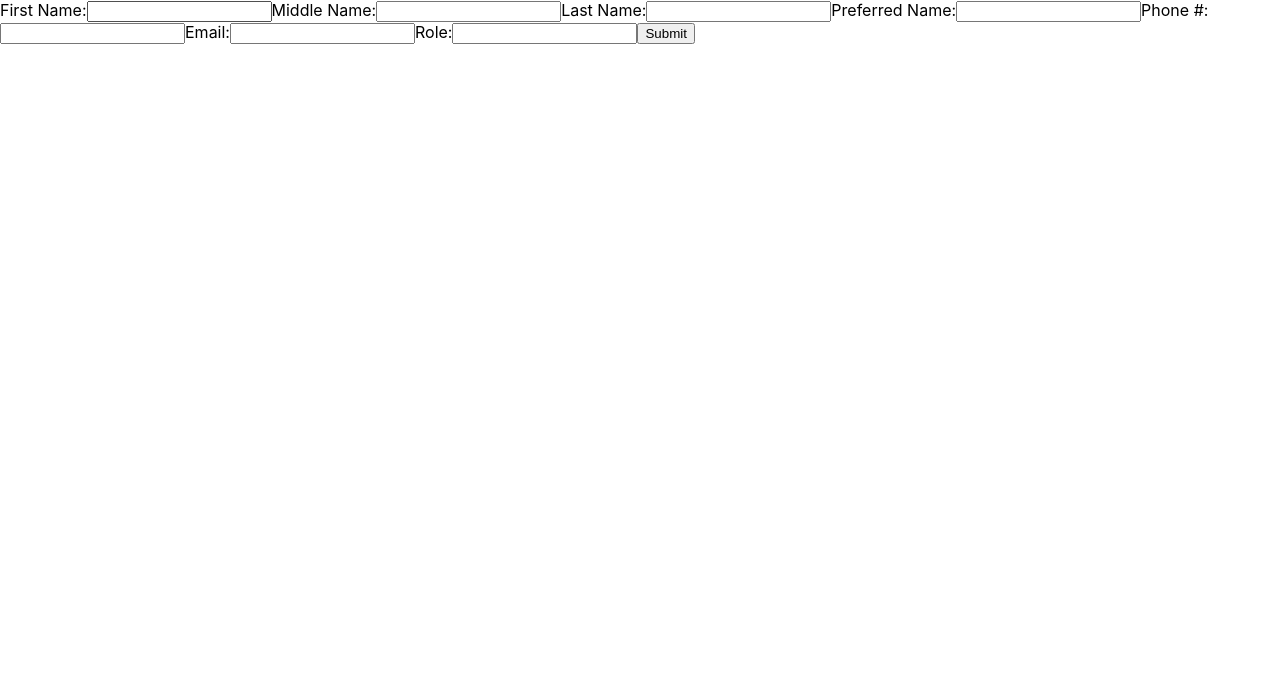
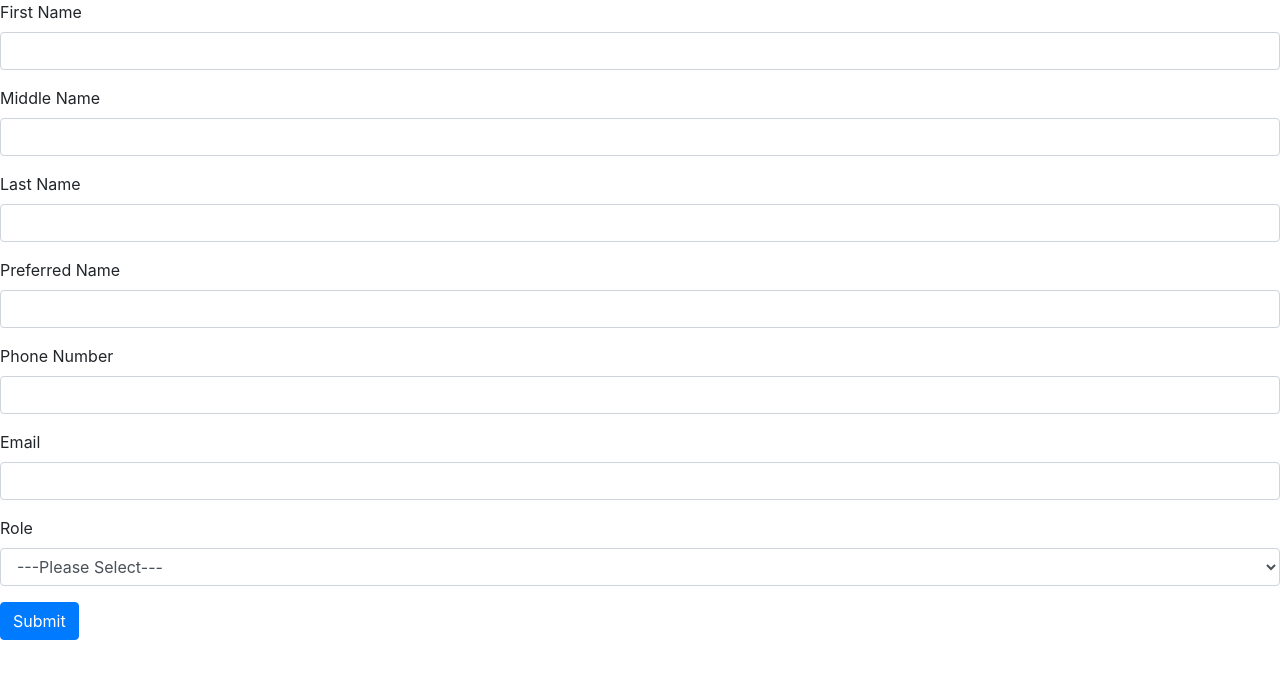
Before and after one commit to linshenjie321/employee-management-ui, a React (Create React App) app: page / in a window 1280 px wide. Shown: the top 678 px of the page. Built offline with nearby package versions, Linux system fonts and the light colour scheme.

Commit message:
adding bootstrap to the code

```diff
--- a/package.json
+++ b/package.json
@@ -6,8 +6,10 @@
     "@testing-library/jest-dom": "^5.11.10",
     "@testing-library/react": "^11.2.6",
     "@testing-library/user-event": "^12.8.3",
+    "bootstrap": "^4.6.0",
     "cors": "^2.8.5",
     "react": "^17.0.2",
+    "react-bootstrap": "^1.5.2",
     "react-dom": "^17.0.2",
     "react-scripts": "4.0.3",
     "web-vitals": "^1.1.1"
--- a/src/App.js
+++ b/src/App.js
@@ -1,10 +1,11 @@
-import logo from './logo.svg';
+import 'bootstrap/dist/css/bootstrap.min.css';
 import './App.css';
 import EmployeeDetailForm from './components/EmployeeDetailForm';
 
 function App() {
   return (
     <EmployeeDetailForm />
+
   );
 }
 
--- a/src/components/EmployeeDetailForm.js
+++ b/src/components/EmployeeDetailForm.js
@@ -1,4 +1,6 @@
 import React from 'react';
+import Form  from 'react-bootstrap/Form';
+import Button from 'react-bootstrap/Button';
 
 class EmployeeDetailForm extends React.Component {
     constructor(props) {
@@ -15,6 +17,14 @@ class EmployeeDetailForm extends React.Component {
 
       this.handleChange = this.handleChange.bind(this);
       this.handleSubmit = this.handleSubmit.bind(this);
+    }
+
+    componentDidMount() {
+      console.log('component mounted...');
+    }
+
+    componentWillUnmount() {
+      console.log('component unmounted...');
     }
 
     handleChange(event) {
@@ -38,8 +48,51 @@ class EmployeeDetailForm extends React.Component {
 
     render() {
       return (
+
+        <Form onSubmit={this.handleSubmit}>
+          <Form.Group controlId="firstName">
+            <Form.Label>First Name</Form.Label>
+            <Form.Control type="text" placeholder="" name="firstName" value={this.state.firstName} onChange={this.handleChange}/>
+          </Form.Group>
+          <Form.Group controlId="middleName">
+            <Form.Label>Middle Name</Form.Label>
+            <Form.Control type="text" placeholder="" name="middleName" value={this.state.middleName}  onChange={this.handleChange}/>
+          </Form.Group>
+          <Form.Group controlId="lastName">
+            <Form.Label>Last Name</Form.Label>
+            <Form.Control type="text" placeholder="" name="lastName" value={this.state.lastName}  onChange={this.handleChange}/>
+          </Form.Group>
+          <Form.Group controlId="preferredName">
+            <Form.Label>Preferred Name</Form.Label>
+            <Form.Control type="text" placeholder="" name="preferredName" value={this.state.preferredName}  onChange={this.handleChange}/>
+          </Form.Group>
+          <Form.Group controlId="phoneNumber">
+            <Form.Label>Phone Number</Form.Label>
+            <Form.Control type="text" placeholder="" name="phoneNumber" value={this.state.phoneNumber}  onChange={this.handleChange}/>
+          </Form.Group>
+          <Form.Group controlId="email">
+            <Form.Label>Email</Form.Label>
+            <Form.Control type="email" placeholder="" name="email" value={this.state.email}  onChange={this.handleChange}/>
+          </Form.Group>
+          <Form.Group controlId="role">
+            <Form.Label>Role</Form.Label>
+            <Form.Control as="select" name="role" value={this.state.role} onChange={this.handleChange}>
+              <option value="">---Please Select---</option>
+              <option value="JAVA_SPRING_DEVELOPER">Java Spring Developer</option>
+              <option value="PEGA_DEVELOPER">Pega Developer</option>
+              <option value="BUSINESS_ANALYST">Business Analyst</option>
+              <option value="AUTOMATION_QA">Automation QA</option>
+              <option value="MANUAL_QA">Manual QA</option>
+            </Form.Control>
+          </Form.Group>
+          <Button variant="primary" type="submit">
+            Submit
+          </Button>
+        </Form>
+  /*
         <form onSubmit={this.handleSubmit}>
-          <label>
+
+
             First Name:
             <input type="text" name="firstName" value={this.state.firstName} onChange={this.handleChange} />
           </label>
@@ -68,7 +121,7 @@ class EmployeeDetailForm extends React.Component {
             <input type="text" name="role" value={this.state.role} onChange={this.handleChange} />
           </label>
           <input type="submit" value="Submit" />
-        </form>
+        </form>*/
       );
     }
 
```
Also changed, not shown: 1 other file (tests, documents, lock files or other folders).
